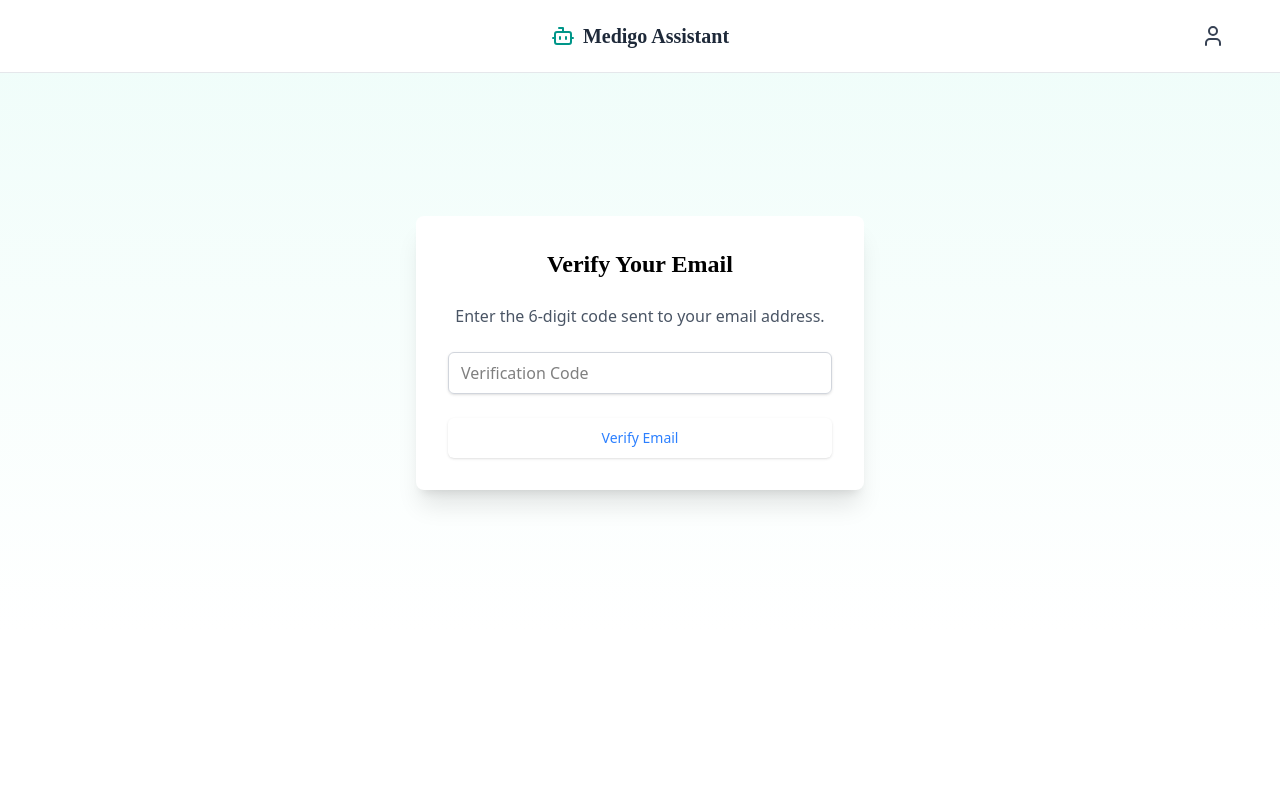
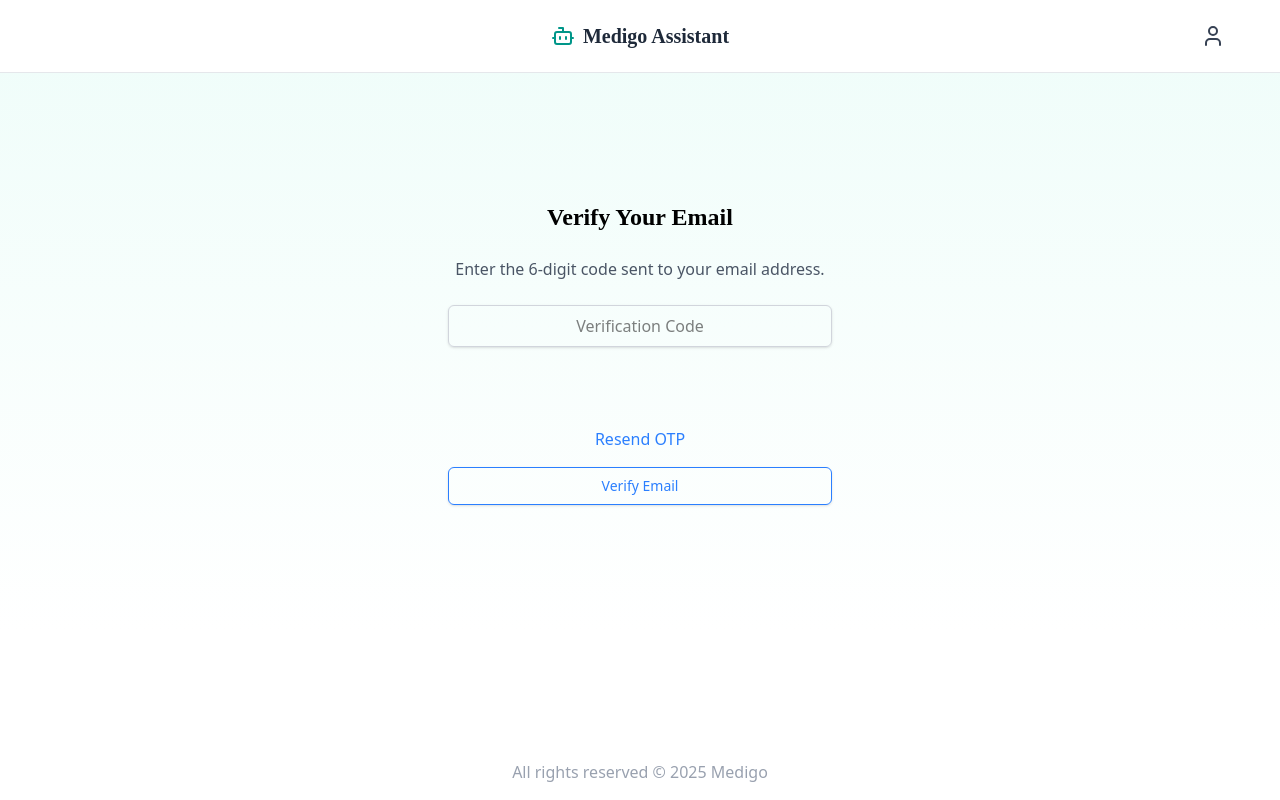
Before and after one commit to a9irudhh/medigo, a React (Vite) app in the folder frontend/: page /verify-email in a window 1280 px wide. Built offline with nearby package versions, Linux system fonts and the light colour scheme; a web font is replaced by a local one.

Commit message:
minor changes

```diff
--- /dev/null
+++ b/frontend/src/components/Footer.jsx
@@ -0,0 +1,7 @@
+const Footer = () => {
+    return (
+            <p className="fixed bottom-0 w-full py-4 text-center text-gray-400  mt-8">All rights reserved © {new Date().getFullYear()} Medigo</p>
+    )
+}
+
+export default Footer;
--- a/frontend/src/pages/HomePage.jsx
+++ b/frontend/src/pages/HomePage.jsx
@@ -1,4 +1,5 @@
 import Header from "../components/Header"
+import Footer from "../components/Footer";
 import { useNavigate } from "react-router-dom"
 import PlusIcon from "../icons/PlusIcon";
 
@@ -22,6 +23,7 @@ const HomePage = () => {
                 ><PlusIcon /> New Chat</button>
                 <p className="pt-5 text-center text-gray-500">Click on the <strong>New Chat</strong> button to interact with the <br/> <strong>Medigo Agent</strong> and Book an appointment with the Doctor</p>
             </div>
+            <Footer />
         </>
     )
 }
--- a/frontend/src/pages/LoginPage.jsx
+++ b/frontend/src/pages/LoginPage.jsx
@@ -2,6 +2,7 @@ import React, { useState } from 'react';
 import { useNavigate, Link } from 'react-router-dom';
 import { login } from '../services/api';
 import useAuthStore from '../store/authStore';
+import Footer from '../components/Footer';
 
 const LoginPage = () => {
   const [identifier, setIdentifier] = useState('');
@@ -91,6 +92,7 @@ const LoginPage = () => {
           </Link>
         </p>
       </div>
+      <Footer />
     </div>
   );
 };
--- a/frontend/src/pages/ProfilePage.jsx
+++ b/frontend/src/pages/ProfilePage.jsx
@@ -4,8 +4,10 @@ import useAuthStore from "../store/authStore";
 import { getProfile, logout as logoutUser, sendEmailVerificationOTP } from "../services/api";
 import Spinner from "../components/Spinner";
 import Header from "../components/Header";
+import Footer from "../components/Footer";
 
 const ProfilePage = () => {
+  const [reload, setReload] = useState(false);
   const { user, setUser, logout } = useAuthStore();
   const navigate = useNavigate();
 
@@ -22,7 +24,7 @@ const ProfilePage = () => {
     if (!user) {
       fetchProfile();
     }
-  }, [user, setUser]);
+  }, [user, setUser, reload]);
   // }, []);
 
 
@@ -33,7 +35,7 @@ const ProfilePage = () => {
     navigate("/login");
   };
 
-  const verifyEmail = () => {
+  const verifyEmail = (setReload) => {
     sendEmailVerificationOTP();
     navigate('/verify-email');
   }
@@ -121,6 +123,7 @@ const ProfilePage = () => {
             </button>
           </div>
         </div>
+      {/* <Footer /> */}
       </div>
     </>
   );
--- a/frontend/src/pages/VerifyEmailPage.jsx
+++ b/frontend/src/pages/VerifyEmailPage.jsx
@@ -1,9 +1,13 @@
 import { useState } from 'react';
+import { useNavigate } from 'react-router-dom';;
 import Spinner from '../components/Spinner';
 import { verifyEmail } from '../services/api';
 import Header from '../components/Header';
+import Footer from '../components/Footer';
+import { sendEmailVerificationOTP } from '../services/api';
 
-const VerifyEmailPage = () => {
+const VerifyEmailPage = ( {setReload} ) => {
+  const navigate = useNavigate();
   const [otp, setOtp] = useState('');
   const [loading, setLoading] = useState(false);
   const [message, setMessage] = useState('');
@@ -19,42 +23,60 @@ const VerifyEmailPage = () => {
       await verifyEmail(otp);
       setMessage('Your email has been successfully verified!');
       alert("Email verified successfully!");
-      Navigate('/profile');
+      setReload(prev => !prev);
+      navigate('/profile');
     } catch (err) {
       setError(err.response?.data?.message || 'Invalid or expired token.');
     } finally {
       setLoading(false);
-      alert("Email verification Failed!");
-      Navigate('/profile');
+      // alert("Email verification Failed!");
+      navigate('/profile');
     }
   };
+
+  const handleResend = async (e) => {
+    e.preventDefault();
+    setLoading(true);
+    setError('');
+    setMessage('');
+    await sendEmailVerificationOTP();
+    setLoading(false);
+  }
 
   return (
     <>
     <Header />
     <div className="flex items-center justify-center min-h-[70vh] bg-gradient-to-b from-teal-50 to-white">
-      <div className="w-full max-w-md p-8 space-y-6 bg-white rounded-lg shadow-xl">
+      <div className="w-full max-w-md p-8 space-y-6">
         <h2 className="text-2xl font-bold text-center">Verify Your Email</h2>
         <p className="text-center text-gray-600">Enter the 6-digit code sent to your email address.</p>
-        <form onSubmit={handleSubmit} className="space-y-6">
+        <form onSubmit={handleSubmit} className="space-y-4">
           <input
             name="otp"
             type="text"
             placeholder="Verification Code"
             value={otp}
             onChange={(e) => setOtp(e.target.value)}
-            className="w-full px-3 py-2 border border-gray-300 rounded-md shadow-sm focus:ring-primary focus:border-primary"
+            className="text-center w-full px-3 py-2 border border-gray-300 rounded-md shadow-sm focus:ring-primary focus:border-primary"
             required
             />
           {message && <p className="text-green-600">{message}</p>}
           {error && <p className="text-red-600">{error}</p>}
+
+          <p onClick={handleResend} disabled={loading}
+          // className="w-full flex justify-center py-2 px-4 border border-transparent rounded-md shadow-sm text-sm font-medium border-2 text-blue-500 hover:text-white bg-primary hover:bg-blue-700 focus:outline-none focus:ring-2 focus:ring-offset-2 focus:ring-primary disabled:bg-gray-400">
+          className="text-center justify-center  px-4 text-blue-500 pointer pt-16">
+            {loading ? <Spinner /> : 'Resend OTP'}
+          </p>
+
           <button type="submit" disabled={loading}
-          className="w-full flex justify-center py-2 px-4 border border-transparent rounded-md shadow-sm text-sm font-medium border-2 text-blue-500 hover:text-white bg-primary hover:bg-blue-700 focus:outline-none focus:ring-2 focus:ring-offset-2 focus:ring-primary disabled:bg-gray-400">
+          className="w-full flex justify-center py-2 px-4 rounded-md shadow-sm text-sm font-medium border-1 text-blue-500 hover:text-white bg-primary hover:bg-blue-700 focus:outline-none focus:ring-2 focus:ring-offset-2 focus:ring-primary disabled:bg-gray-400">
             {loading ? <Spinner /> : 'Verify Email'}
           </button>
         </form>
       </div>
     </div>
+    <Footer />
             </>
   );
 };
```
